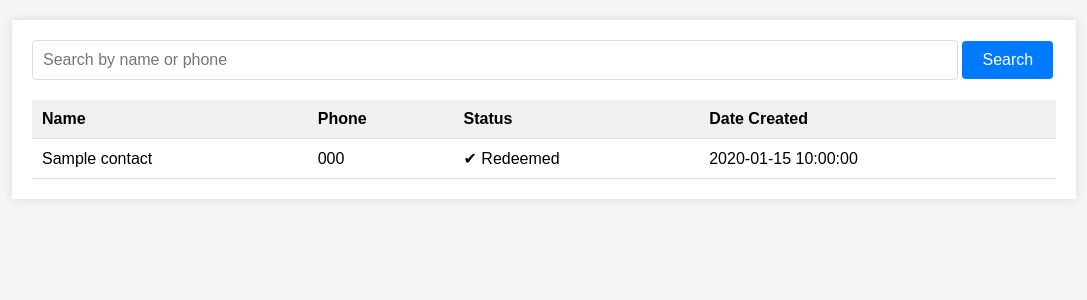
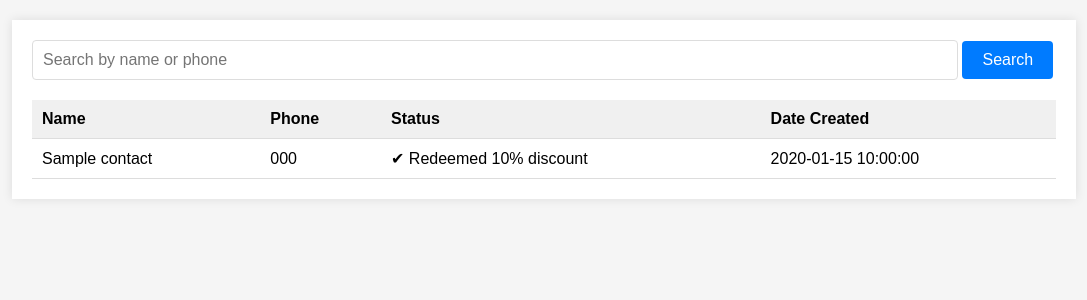
Before and after one commit to nagesh-merva/CB_CONTACT_DISPLAY_DATA, a Flask app: page / in a window 1280 px wide. Shown: the part 125-425 px from the top of the page, without its empty margins (96-1183 px from the left). Run offline with Flask 3, Linux system fonts and the light colour scheme; a database or web service that is not in the repository returns one stand-in record (values such as "Sample title").

Commit message:
modified to store offered discount

```diff
--- a/app.py
+++ b/app.py
@@ -26,15 +26,18 @@ def index():
             ]
         }
 
-    contacts = list(Details.find(search_filter, {'_id': 0, 'name': 1, 'phone': 1, 'date_created': 1, 'redeemed': 1}))
+    contacts = list(Details.find(search_filter, {'_id': 0, 'name': 1, 'phone': 1, 'date_created': 1, 'redeemed': 1,'discount':1}))
     return render_template('index.html', contacts=contacts, query=query)
 
 
 @app.route('/redeem', methods=['POST'])
 def redeem():
-    contact_phone = request.json.get('contact_phone')
-    if not contact_phone:
-        return jsonify({"error": "Contact phone is required"}), 400
+    data = request.json
+    contact_phone = data.get('contact_phone')
+    discount = data.get('discount')
 
-    Details.update_one({'phone': contact_phone}, {'$set': {'redeemed': True}})
+    if not contact_phone or not discount:
+        return jsonify({"error": "Contact phone and discount are required"}), 400
+
+    Details.update_one({'phone': contact_phone}, {'$set': {'redeemed': True, 'discount': int(discount)}})
     return jsonify({"success": True}), 200
--- a/templates/index.html
+++ b/templates/index.html
@@ -33,9 +33,9 @@
                     <td>{{ contact.phone }}</td>
                     <td>
                         {% if not contact.redeemed %}
-                            <button onclick="Redeem('{{ contact.phone }}')">Redeem</button>
+                            <button onclick="showRedeemModal('{{ contact.phone }}')">Redeem</button>
                         {% else %}
-                            <span class="fullfilled-message">&#10004; Redeemed</span>
+                            <span class="fullfilled-message">&#10004; Redeemed {{ contact.discount}}% discount</span>
                         {% endif %}
                     </td>
                     <td>{{ contact.date_created }}</td>
@@ -44,14 +44,47 @@
             </tbody>
         </table>
     </div>
+
+    <!-- Redeem Modal -->
+    <div id="redeemModal" class="modal">
+        <div class="modal-content">
+            <span class="close" onclick="closeRedeemModal()">&times;</span>
+            <h2>Select Discount</h2>
+            <form id="redeemForm">
+                <label for="discount">Discount:</label>
+                <select id="discount" name="discount" required>
+                    <option value="">Select</option>
+                    <option value="10">10%</option>
+                    <option value="20">20%</option>
+                    <option value="30">30%</option>
+                    <option value="40">40%</option>
+                </select>
+                <button type="submit">Apply</button>
+            </form>
+        </div>
+    </div>
+
     <script>
-        function Redeem(contactPhone) {
+        let currentContactPhone = null
+
+        function showRedeemModal(contactPhone) {
+            currentContactPhone = contactPhone
+            document.getElementById('redeemModal').style.display = 'block'
+        }
+
+        function closeRedeemModal() {
+            document.getElementById('redeemModal').style.display = 'none'
+        }
+
+        document.getElementById('redeemForm').addEventListener('submit', function(event) {
+            event.preventDefault();
+            const discount = document.getElementById('discount').value
             fetch('/redeem', {
                 method: 'POST',
                 headers: {
                     'Content-Type': 'application/json'
                 },
-                body: JSON.stringify({ contact_phone: contactPhone })
+                body: JSON.stringify({ contact_phone: currentContactPhone, discount: discount })
             })
             .then(response => response.json())
             .then(data => {
@@ -61,7 +94,7 @@
                     alert('Error redeeming contact.')
                 }
             })
-        }
+        })
     </script>
 </body>
 </html>
```
Also changed, not shown: static/main.css (+35 -0 lines).
